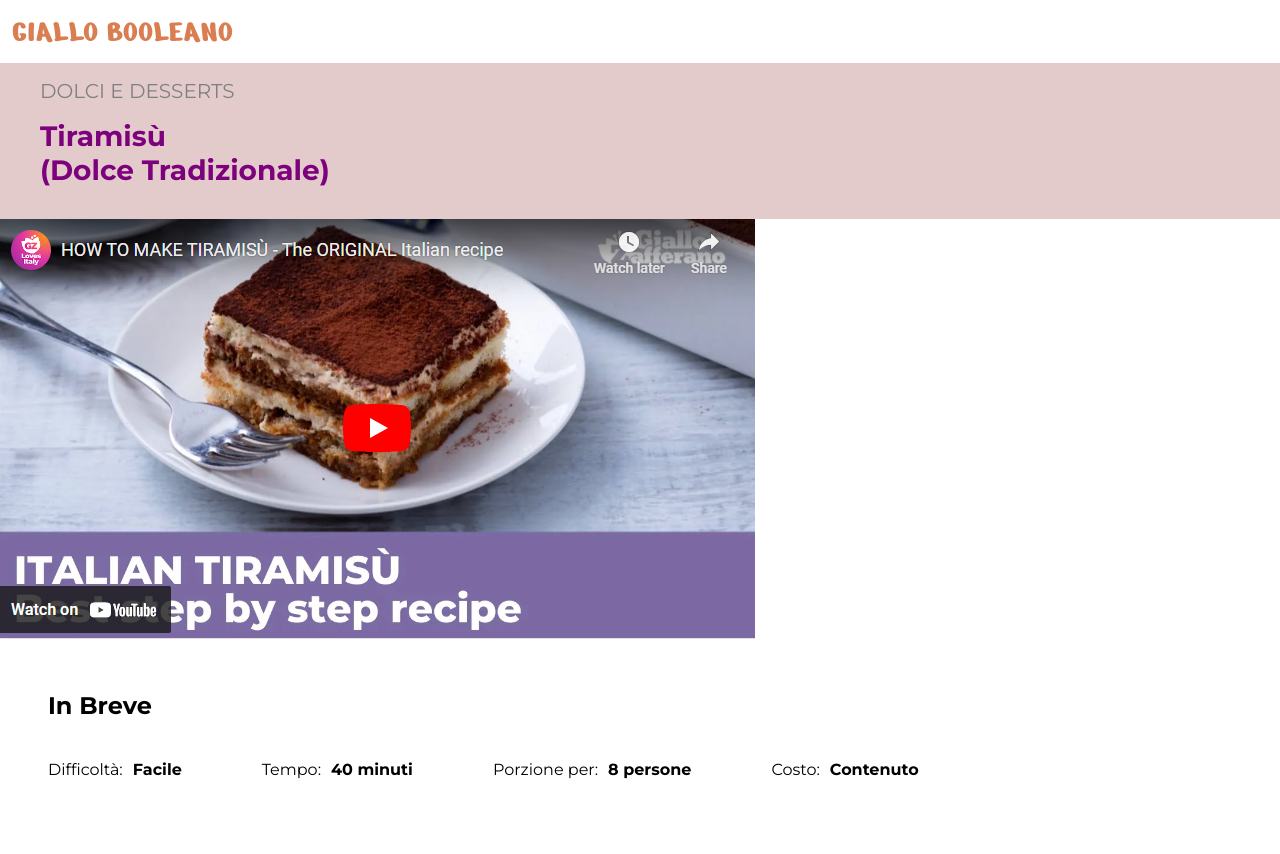
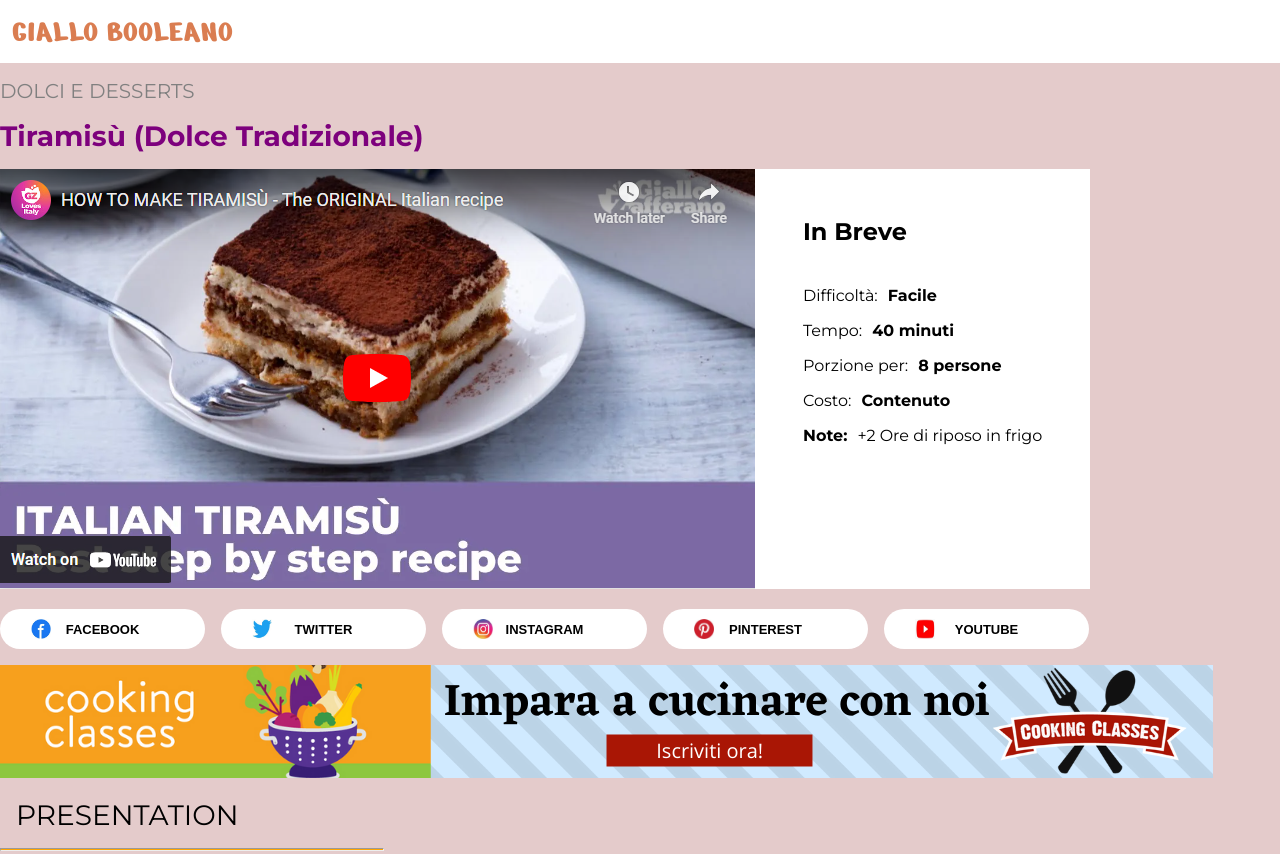
Before and after one commit to Angelorapana/htmlcss-responsive-layout, a plain HTML site: page index.html in a window 1280 px wide. Shown: the top 854 px of the page. Drawn offline with Linux system fonts and the light colour scheme.

Commit message:
up desktop version (da centrare)

```diff
--- a/index.html
+++ b/index.html
@@ -16,13 +16,14 @@
     <header>
         <h1 class="title-style">GIALLO BOOLEANO </h1>
     </header>
-    <main class="font-contact">
+    <main>
+        <div class="font-contact">
         <section class="title-subtitle">
         <h2 class="c-gray"> DOLCI E DESSERTS </h2>
-        <h1 class="c-violet"> Tiramisù <div class="pad-version"> (Dolce Tradizionale)</div></h1>
+        <h1 class="c-violet"> Tiramisù <span class="pad-version"> (Dolce Tradizionale)</span></h1>
       </section>
       <div class="container-menu">
-        <img src="Img/image (10).png" alt="Immagine Tiramisù">
+         <a href=" https://www.youtube.com/watch?v=JVT900H6s0g"><img src="Img/image (10).png" alt="Immagine Tiramisù"></a>
         <div class="info">
         <h2> In Breve</h2>
         <ul>
@@ -35,17 +36,17 @@
        </div>
       </div>
       <section class="d-flex">
-        <button class="btn-pad"> <img src="Img/logofacebook.jpg" alt="Facebook" class="imglogo imglogo-pad"></button>
-        <button class="btn-pad"> <img src="Img/logo twitter.jpg" alt="Twitter" class="imglogo imglogo-pad"></button>
-        <button class="btn-pad"> <img src="Img/logoinstagram.jpg" alt="Instagram" class="imglogo imglogo-pad"></button>
-        <button class="btn-pad"> <img src="Img/logopinterest.jpg" alt="Pinterest" class="imglogo imglogo-pad"></button>
-        <button class="btn-pad"> <img src="Img/logo yt.jpg" alt="Youtube" class="imglogo imglogo-pad"></button>
+        <button class="btn-pad btn-desktop"> <img src="Img/logofacebook.jpg" alt="Facebook" class="imglogo imglogo-pad imglogo-desktop"> <div class="description-desktop"><strong>FACEBOOK</strong></div></button>
+        <button class="btn-pad btn-desktop"> <img src="Img/logo twitter.jpg" alt="Twitter" class="imglogo imglogo-pad imglogo-desktop"> <div class="description-desktop"><strong>TWITTER</strong></button>
+        <button class="btn-pad btn-desktop"> <img src="Img/logoinstagram.jpg" alt="Instagram" class="imglogo imglogo-pad imglogo-desktop"><div class="description-desktop"><strong>INSTAGRAM</strong></div></button>
+        <button class="btn-pad btn-desktop"> <img src="Img/logopinterest.jpg" alt="Pinterest" class="imglogo imglogo-pad imglogo-desktop"><div class="description-desktop"><strong>PINTEREST</strong></div></button>
+        <button class="btn-pad btn-desktop"> <img src="Img/logo yt.jpg" alt="Youtube" class="imglogo imglogo-pad imglogo-desktop"><div class="description-desktop"> <STRONG>YOUTUBE</STRONG></div></button>
       </section>
-      <div class="pad-version"> <img src="Img/banner.png" alt="ads" class="pad-version"></div>
+      <div class="visible"> <img src="Img/banner.png" alt="ads" class="pad-version"></div>
       <h1 class="c-black">PRESENTATION</h1>
       <hr>
       <section class="container-description">
-        <img src="Img/tiramisu.jpg" alt="Immagine Tiramisù">
+        <img src="Img/tiramisu.jpg" alt="Immagine Tiramisù" class="desktop-visible">
         <p> Lorem ipsum dolor sit amet consectetur adipisicing elit. Omnis culpa dolorum quidem eius nobis, veritatis
             deserunt, quisquam sit sed aut quaerat mollitia ullam laboriosam <br>
             Lorem ipsum dolor sit amet consectetur adipisicing elit. Ratione rerum obcaecati dolorem, quaerat molestias eum et ad rem facere dolore.
@@ -56,6 +57,7 @@
             <br> La preparazione del tiramisù prevede la realizzazione di una crema a base di tuorli d'uovo montati con lo zucchero,
              a cui viene aggiunto il mascarpone. <br>I savoiardi vengono inzuppati nel caffè e disposti a strati alternati con la crema di mascarpone.
             <br> Il dolce viene poi spolverato con cacao amaro e lasciato riposare in frigorifero per alcune ore prima di essere servito.</p>
+    </div>
     </div>
 </main>
     <footer>
@@ -71,7 +73,9 @@
                     <a href="" class="c-white">Cookie Policy</a>
                     <a href="" class="c-white">Disclaimer</a>
             </div>
+            </div>
         </section>
     </footer>
+</div>
 </body>
 </html>
--- a/style.css
+++ b/style.css
@@ -6,7 +6,7 @@
 /*HEADER*/
 header{PADDING: 0.75rem;}
 
-/*DESKTOP SCREEN*/
+/*MOBILE*/
 h1.title-style{
   font-family: "Nerko One", cursive;
   font-weight: 400;
@@ -15,13 +15,13 @@
   text-align: center;}
 
 
-/*PAD SCREEN*/
+/*DESKTOP SCREEN*/
 @media screen and (min-width: 992px){
 h1.title-style{
 text-align: left;}
 }
 
-/*MOBILE*/
+ /*PAD SCREEN*/
 @media screen and (min-width: 768px) {
 h1.title-style{
 text-align: left;}
@@ -32,17 +32,15 @@
 main{
     display: flex;
     flex-direction: column;
-    align-items: center;
     background-color: rgb(228, 203, 203);
 }
 
 .title-subtitle{
   display: flex;
   flex-direction: column;
-  align-self: flex-start;
-  padding: 1rem;
-  margin-left: 1.5rem;
   gap: 1rem;
+  margin-bottom: 1rem;
+  margin-top: 1rem;
 }
 
 .container-menu{
@@ -69,9 +67,9 @@
     border: none;
     background-color: white;
     color: white;
-    font-size: 16px;
     cursor: pointer;
     border-radius: 100%;
+    position: relative;
   }
 
 .imglogo{width:30px;  height:30px;  vertical-align: middle;}
@@ -88,9 +86,14 @@
   height: auto;
 }
 
-.pad-version{
+.pad-visible{
   display: none;
 }
+
+.visible{
+  display: none;
+}
+
 
 hr{
   background-color: orange;
@@ -99,8 +102,8 @@
 
 /*PAD SCREEN*/
 @media screen and (min-width: 768px) {
-  .pad-version{
-    display: block;}
+  .visible{
+    display:inline-flex;}
 
     ul{
   display: flex;
@@ -115,7 +118,6 @@
   border: none;
   background-color: white;
   color: white;
-  font-size: 16px;
   cursor: pointer;
   border-radius: 999px;
   }
@@ -127,6 +129,7 @@
   display: block ;
   margin-bottom: 15px;
   margin-top: 15px;}
+
   .container-description img{
     width: 50%;
     float: left;
@@ -137,14 +140,48 @@
 
 
 /*DESKTOP SCREEN*/
-@media screen and (min-width: 992px){
-  .pad-version{
-    display: block;
-    width: 100%;
-    height: auto;
-    margin-bottom: 1rem;
+
+@media screen and (min-width: 992px) {
+  .description-desktop{
+  display: inline-flex;
+  color: black;
+  font-size: 13px;
+  text-align: center;
+  vertical-align: middle;
+  margin-left: 1 rem;}
+
+  .container-menu{
+    display: inline-flex;}
+
+  ul {
+   display: flex;
+   flex-direction: column;
+   gap: 1rem;}
+
+  .btn-desktop {
+  width: 205px;
+  height: 40px;
+  margin-left: 0;
+  border: none;
+  background-color: white;
+  color: white;
+  cursor: pointer;
+  border-radius: 999px;}
+
+  .imglogo-desktop{
+    width: 20px;
+    height: 20px;
+    position: absolute;
+    top: 25%;
+    left: 15%;}
+
+  .c-black{padding: 1rem;}
+
+  .container-description img{
+    width:25%;
+    float: left;
+    margin: 0px 15px 0px 0px;}
   }
-}
 
 
 
@@ -160,12 +197,6 @@
 gap: 1rem;
 }
 
-.font-contact{
-  font-family: "Montserrat", sans-serif;
-  font-optical-sizing: auto;
-  font-weight: weight;
-  font-style: normal;
-}
 
 .contact {
 display: flex;
@@ -226,3 +257,16 @@
 .c-black{color: black;font-size: 28px;font-weight: normal}
 
 .d-flex{display: flex;}
+
+.font-contact{
+  font-family: "Montserrat", sans-serif;
+  font-optical-sizing: auto;
+  font-weight: weight;
+  font-style: normal;
+}
+
+img{
+max-width: 100%;
+height: auto;
+display: block;
+}
```
